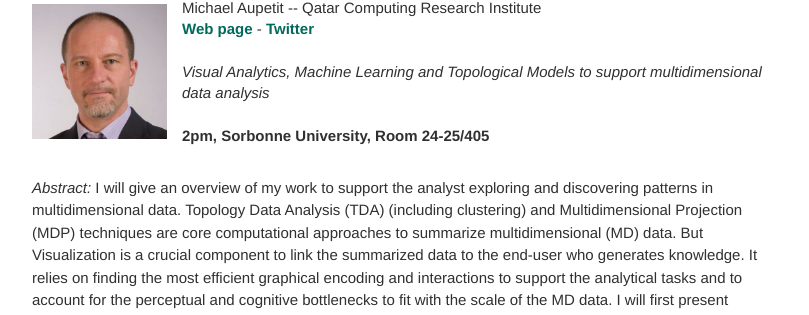
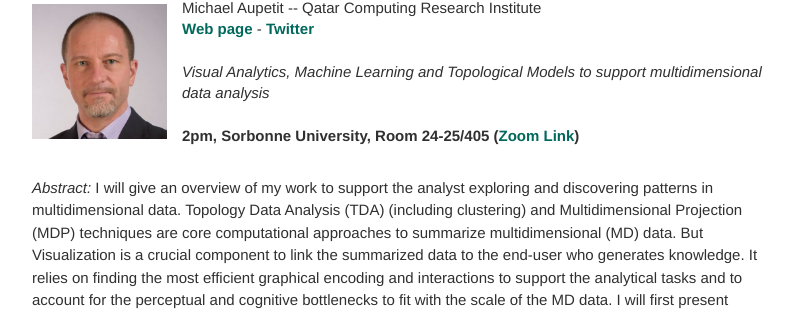
Before and after one commit to erc-tori/erc-tori.github.io, a Jekyll site: the page built from seminars.md, in a window 1280 px wide and 900 px high, scrolled down 1550 px. Shown: the part 133-448 px from the top of the window, without its empty margins (233-1042 px from the left). Built offline with Jekyll 4.4.1, drawn with Linux system fonts in a browser that asks for light colours.

Commit message:
added zoom everywhere

```diff
--- a/seminars.md
+++ b/seminars.md
@@ -111,7 +111,9 @@ Scientific datasets have continually grown in size, driven by the perceived need
 multidimensional data analysis</i>
       <br>
       <br>
-      <b>2pm, Sorbonne University, Room 24-25/405</b>
+      <b>2pm, Sorbonne University, Room 24-25/405
+      (<a target="new" href="https://zoom.us/j/91588108167?pwd=bzFNUWM3amtraU9aTnMydTR2dUxDZz09">Zoom Link</a>)
+      </b>
     </td>
   </tr>
 </table>
```
